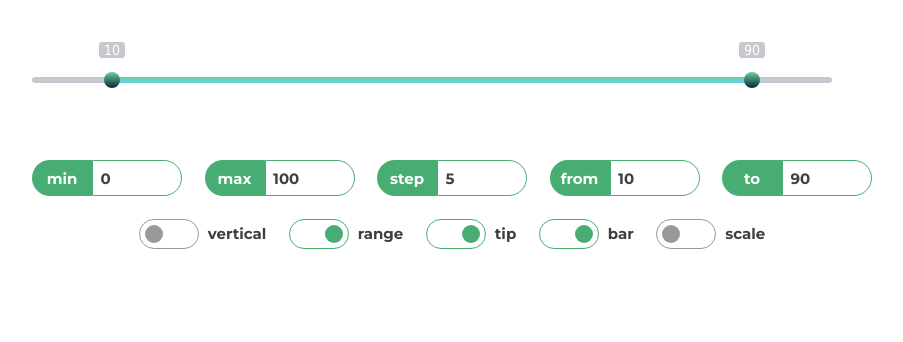
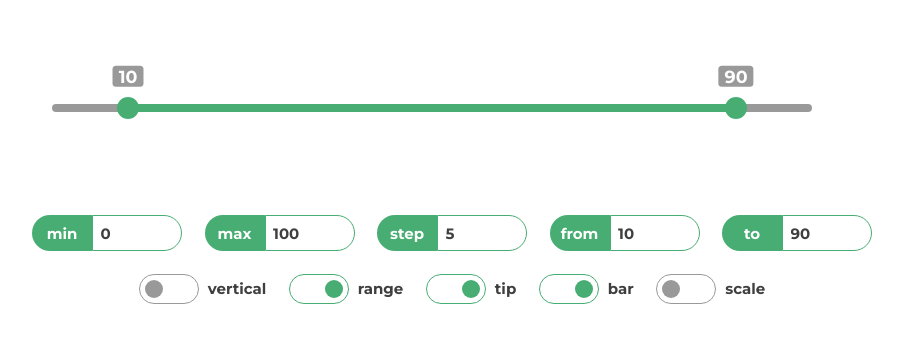
Before and after one commit to meanttobehere/slider, a website built with webpack: page src/main.html in a window 1280 px wide. Shown: the whole page, without its empty margins (188-1091 px from the left). Built offline with nearby package versions, Linux system fonts and the light colour scheme.

Commit message:
view update: elements interfaces moved into separate files, css fix

```diff
--- a/src/slider/view/bar/bar.css
+++ b/src/slider/view/bar/bar.css
@@ -1,27 +1,29 @@
+@import '../view.css';
+
 .slider__bar{
     position: relative;
-    height: 6px;
-    border-radius: 3px;
-    background: rgba(31, 32, 65, 0.25);
+    height: 0.4em;
+    border-radius: 0.2em;
+    background: var(--slider-lightgray-color);
     z-index: 1;
     flex-grow: 1;
 }
 
-.slider__container_vertical .slider__bar{
-    height: inherit;
-    max-width: 6px;
-}
-
 .slider__progressSegment{
     position: absolute;
-    background: linear-gradient(180deg, #6FCF97 0%, #66D2EA 100%);
-    height: 6px;
-    border-radius: 3px;
-    top: 0px;
+    background: var(--slider-primary-color);
+    height: 0.4em;
+    border-radius: 0.2em;
+    top: 0;
     z-index: 2;
 }
 
+.slider__container_vertical .slider__bar{
+    height: inherit;
+    max-width: 0.4em;
+}
+
 .slider__container_vertical .slider__progressSegment{
-    width: 6px;
-    top: 0px;
+    width: 0.4em;
+    top: 0;
 }
--- a/src/slider/view/bar/bar.ts
+++ b/src/slider/view/bar/bar.ts
@@ -1,15 +1,5 @@
 import "./bar.css"
-
-interface BarInterface{
-    render: (props: BarProps) => void;
-}
-
-export interface BarProps{
-    progressbar: boolean;
-    vertical: boolean;
-    intervalStartPos: number;
-    intervalEndPos: number;
-}
+import { BarInterface, BarProps } from "./barInterface";
 
 export default class Bar implements BarInterface{
     private $bar: JQuery;
@@ -33,15 +23,12 @@ export default class Bar implements BarInterface{
         else
             this.$progressSegment.show();
 
-        let length = props.intervalEndPos - props.intervalStartPos;
-        let offset = props.intervalStartPos;
-
-        let properties = {
-            length: props.vertical ? "height" : "width",
-            offset: props.vertical ? "top" : "left",
+        if (props.vertical){
+            this.$progressSegment.css({"height": props.intervalLength + "%", "width": ""});
+            this.$progressSegment.css({"top": props.intervalStartPos + "%", "left": ""});
+        } else{
+            this.$progressSegment.css({"width": props.intervalLength + "%", "height": ""});
+            this.$progressSegment.css({"left": props.intervalStartPos + "%", "top": ""});
         }
-
-        this.$progressSegment.css(properties.length, length + "%");
-        this.$progressSegment.css(properties.offset, offset + "%");
     }
 }
--- /dev/null
+++ b/src/slider/view/bar/barInterface.ts
@@ -0,0 +1,10 @@
+export interface BarInterface{
+    render: (props: BarProps) => void;
+}
+
+export interface BarProps{
+    progressbar: boolean;
+    vertical: boolean;
+    intervalStartPos: number;
+    intervalLength: number;
+}
--- a/src/slider/view/pointer/pointer.css
+++ b/src/slider/view/pointer/pointer.css
@@ -1,17 +1,14 @@
+@import '../view.css';
+
 .slider__pointer{
     position: absolute;
-    width: 16px;
-    height: 16px;
     transform: translate(-50%, -50%);
+    width: 1.1em;
+    height: 1.1em;
     box-sizing: border-box;
-    border-radius: 10px;
+    border-radius: 0.55em;
     z-index: 3;
     cursor: pointer;
     user-select: none;
-    background: linear-gradient(180deg, #6FCF97 0%, #012d36 100%);
+    background: var(--slider-primary-color);
 }
-
-.slider__pointer:hover{
-    background: goldenrod;
-    cursor: pointer;
-}
--- a/src/slider/view/pointer/pointer.ts
+++ b/src/slider/view/pointer/pointer.ts
@@ -1,32 +1,12 @@
 import './pointer.css'
-
-interface PointerInterface{
-    render: (props: PointerProps) => void;
-    setEventsHandlers: (
-        startMoveEventHandler: PointerStartMoveEventHandler,
-        moveEventHandler: PointerMoveEventHandler,
-        endMoveEventHandler: PointerEndMoveEventHandler
-    ) => void;
-}
-
-export interface PointerProps{
-    display: boolean,
-    vertical: boolean;
-    position: number;
-}
-
-export type PointerMoveEventHandler = (distance: number, isSecond: boolean) => void;
-export type PointerStartMoveEventHandler = (isSecond: boolean) => void;
-export type PointerEndMoveEventHandler = (isSecond: boolean) => void;
+import { PointerInterface, PointerObserver, PointerProps } from './pointerInterface';
 
 export default class Pointer implements PointerInterface
 {
     private $pointer: JQuery;
+    private observer: PointerObserver;
     private isSecond: boolean;
     private isVertical: boolean;
-    private startMoveEventHandler: PointerStartMoveEventHandler;
-    private moveEventHandler: PointerMoveEventHandler;
-    private endMoveEventHandler: PointerEndMoveEventHandler;
 
     constructor(node: JQuery, isSecond?: boolean){
         this.$pointer = $('<div>', {class: 'slider__pointer'});
@@ -45,8 +25,7 @@ export default class Pointer implements PointerInterface
         } else
             this.$pointer.show();
 
-        if (props.vertical)
-            this.isVertical = true;
+        this.isVertical = props.vertical;
 
         if (props.vertical){
             this.$pointer.css("top", props.position + "%");
@@ -57,14 +36,8 @@ export default class Pointer implements PointerInterface
         }
     }
 
-    setEventsHandlers(
-        startMoveEventHandler: PointerStartMoveEventHandler,
-        moveEventHandler: PointerMoveEventHandler,
-        endMoveEventHandler: PointerEndMoveEventHandler
-    ){
-        this.startMoveEventHandler = startMoveEventHandler;
-        this.moveEventHandler = moveEventHandler;
-        this.endMoveEventHandler = endMoveEventHandler;
+    setObserver(observer: PointerObserver){
+        this.observer = observer;
     }
 
     private initDragEvents()
@@ -79,20 +52,20 @@ export default class Pointer implements PointerInterface
             let distanceY = posY - this.$pointer[0].getBoundingClientRect().top;
             let distancePercentX = distanceX / this.$pointer.parent().width() * 100;
             let distancePercentY = distanceY / this.$pointer.parent().height() * 100;
-            this.moveEventHandler?.(this.isVertical ? distancePercentY : distancePercentX, this.isSecond);
+            this.observer?.move(this.isVertical ? distancePercentY : distancePercentX, this.isSecond);
         }).bind(this);
 
         let pointerMouseUpEvent = (function mouseUpEvent(){
-            document.removeEventListener('mousemove', pointerMouseMove);
-            this.endMoveEventHandler?.(this.isSecond);
+            $(document).off("mousemove", pointerMouseMove);
+            this.observer?.endMove(this.isSecond);
         }).bind(this);
 
         let pointerMoueseDownEvent = (function mouseDownEvent(event: MouseEvent){
-            document.addEventListener('mousemove', pointerMouseMove);
-            document.addEventListener('mouseup', pointerMouseUpEvent, {once: true});
+            $(document).on("mousemove", pointerMouseMove);
+            $(document).one("mouseup", pointerMouseUpEvent);
             offsetX = event.offsetX;
             offsetY = event.offsetY;
-            this.startMoveEventHandler?.(this.isSecond);
+            this.observer?.startMove(this.isSecond);
         }).bind(this);
 
         this.$pointer.on("mousedown", pointerMoueseDownEvent);
--- /dev/null
+++ b/src/slider/view/pointer/pointerInterface.ts
@@ -0,0 +1,20 @@
+export interface PointerInterface{
+    render: (props: PointerProps) => void;
+    setObserver: (observer: PointerObserver) => void;
+}
+
+export interface PointerProps{
+    display: boolean,
+    vertical: boolean;
+    position: number;
+}
+
+export interface PointerObserver{
+    startMove: PointerStartMoveEventHandler;
+    move: PointerMoveEventHandler;
+    endMove: PointerEndMoveEventHandler;
+}
+
+export type PointerMoveEventHandler = (distance: number, isSecond: boolean) => void;
+export type PointerStartMoveEventHandler = (isSecond: boolean) => void;
+export type PointerEndMoveEventHandler = (isSecond: boolean) => void;
--- a/src/slider/view/scale/scale.ts
+++ b/src/slider/view/scale/scale.ts
@@ -1,22 +1,10 @@
 import './scale.css';
-
-interface ScaleInterface{
-    render: (props: ScaleProps) => void;
-    setClickEventHandler: (eventHandler: ScaleClickEventHandler) => void;
-}
-
-export interface ScaleProps{
-    display: boolean;
-    vertical: boolean;
-    labels: Array<string>;
-}
-
-export type ScaleClickEventHandler = (labelNum: number) => void;
+import { ScaleInterface, ScaleObserver, ScaleProps } from './scaleInterface';
 
 export default class Scale implements ScaleInterface
 {
     private $scale: JQuery;
-    private clickEventHandler: ScaleClickEventHandler;
+    private observer: ScaleObserver;
 
     constructor(node: JQuery){
         this.$scale = $("<div>", {class: "slider__scale"});
@@ -31,26 +19,32 @@ export default class Scale implements ScaleInterface
         } else
             this.$scale.show();
 
-        while (this.$scale.children().length < props.labels.length){
-            let $label = $("<div>", {class: "slider__scale-label"});
-            this.$scale.append($label);
-            $label.on("click", () => {
-                this.clickEventHandler?.(this.$scale.children().index($label));
-            })
+        while (this.$scale.children().length != props.labels.length){
+            if (this.$scale.children().length < props.labels.length){
+                let $label = $("<div>", {class: "slider__scale-label"});
+                this.$scale.append($label);
+            } else{
+                this.$scale.children().last().remove();
+            }
         }
 
-        this.$scale.children().filter(function(idx){
-            return idx >= props.labels.length
-        }).remove();
+        props.labels.forEach((label, idx) => {
+            let $label = $(this.$scale.children()[idx]);
 
-        let property = props.vertical ? "top" : "left";
-        this.$scale.children().each(function(idx){
-            $(this).text(props.labels[idx]);
-            $(this).css(property, (idx / (props.labels.length - 1)) * 100 + "%");
-        });
+            $label.off("click");
+            $label.on("click", () => {
+                this.observer?.click(label.pos);
+            })
+
+            $label.text(label.val);
+            if (props.vertical)
+                $label.css({"top": label.pos + "%", "left": ""});
+            else
+                $label.css({"left": label.pos + "%", "top": ""});
+        })
     }
 
-    setClickEventHandler(eventHandler: ScaleClickEventHandler){
-        this.clickEventHandler = eventHandler;
+    setObserver(observer: ScaleObserver){
+        this.observer = observer;
     }
 }
--- /dev/null
+++ b/src/slider/view/scale/scaleInterface.ts
@@ -0,0 +1,16 @@
+export interface ScaleInterface{
+    render: (props: ScaleProps) => void;
+    setObserver: (observer: ScaleObserver) => void;
+}
+
+export interface ScaleProps{
+    display: boolean;
+    vertical: boolean;
+    labels: Array<{val: string, pos: number}>;
+}
+
+export interface ScaleObserver{
+    click: ScaleClickEventHandler;
+}
+
+export type ScaleClickEventHandler = (position: number) => void;
--- a/src/slider/view/tip/tip.css
+++ b/src/slider/view/tip/tip.css
@@ -1,15 +1,21 @@
+@import '../view.css';
+
 .slider__tip{
     position: absolute;
-    padding: 0px 5px;
-    transform: translate(-50%, -50%);
+    padding: 0 0.35em;
+    transform: translate(-50%, -20%);
     display: flex;
     align-items: center;
     justify-content: center;
 
     user-select: none;
-    font-size: 14px;
-    font-family: Tahoma, sans-serif;
-    background: rgba(31, 32, 65, 0.25);
-    border-radius: 3px;
-    color: white;
+    font-size: 0.875em;
+    background: var(--slider-lightgray-color);
+    border-radius: 0.2em;
+    color: var(--slider-white-color);
 }
+
+.slider__container_vertical .slider__tip{
+    transform: translate(-100%, -50%);
+    left: 1.6em;
+}
--- a/src/slider/view/tip/tip.ts
+++ b/src/slider/view/tip/tip.ts
@@ -1,15 +1,5 @@
 import './tip.css'
-
-interface TipInterface{
-    render: (props: TipProps) => void;
-}
-
-export interface TipProps{
-    display: boolean;
-    vertical: boolean;
-    position: number;
-    value: string;
-}
+import { TipInterface, TipProps } from './tipInterface';
 
 export default class Tip implements TipInterface
 {
@@ -29,9 +19,11 @@ export default class Tip implements TipInterface
         } else
             this.$tip.show();
 
-        let property = props.vertical ? "top" : "left";
+        if (props.vertical)
+            this.$tip.css({"top": props.position + "%", "left": ""});
+        else
+            this.$tip.css({"left": props.position + "%", "top": ""});
 
-        this.$tip.css(property, props.position + "%");
         this.$tip.text(props.value);
     }
 }
--- /dev/null
+++ b/src/slider/view/tip/tipInterface.ts
@@ -0,0 +1,10 @@
+export interface TipInterface{
+    render: (props: TipProps) => void;
+}
+
+export interface TipProps{
+    display: boolean;
+    vertical: boolean;
+    position: number;
+    value: string;
+}
--- a/src/slider/view/view.css
+++ b/src/slider/view/view.css
@@ -1,18 +1,34 @@
+@import url('https://fonts.googleapis.com/css2?family=Montserrat:wght@400;700&display=swap');
+
+:root {
+    --slider-primary-color: #47ad72;
+    --slider-white-color: white;
+    --slider-gray-color: #3f3f3f;
+    --slider-lightgray-color: #999999;
+    --slider-main-size: 20px;
+}
+
 .slider__container{
     display: flex;
     align-items: center;
     flex-wrap: wrap;
+
+    font-size: var(--slider-main-size);
+    font-family: "Montserrat";
+    font-weight: bold;
+
+    padding: 1em;
 }
 
 .slider__tips-container{
     position: relative;
-    height: 20px;
+    height: 1.25em;
     flex-basis: 100%;
 }
 
 .slider__bar-container{
     position: relative;
-    height: 20px;
+    height: 1.25em;
     flex-basis: 100%;
 
     display: flex;
@@ -22,7 +38,7 @@
 
 .slider__scale-container{
     position: relative;
-    height: 20px;
+    height: 1.25em;
     flex-basis: 100%;
 
     display: flex;
@@ -33,9 +49,10 @@
 .slider__container_vertical{
     height: inherit;
     flex-flow: row;
+    column-gap: 0.2em;
 }
 
 .slider__container_vertical > *{
     height: inherit;
-    max-width: 20px;
+    max-width: 1.5em;
 }
--- a/src/slider/view/view.ts
+++ b/src/slider/view/view.ts
@@ -1,14 +1,16 @@
 import './view.css'
 import { ViewInterface, ViewProps, ViewObserver } from './viewInterface';
-import Pointer, { PointerStartMoveEventHandler, PointerMoveEventHandler, PointerEndMoveEventHandler,  PointerProps } from "./pointer/pointer"
-import Bar, { BarProps } from './bar/bar';
-import Scale, { ScaleClickEventHandler, ScaleProps } from './scale/scale';
-import Tip, { TipProps } from './tip/tip';
+import Pointer from "./pointer/pointer";
+import { PointerObserver, PointerProps } from './pointer/pointerInterface';
+import Bar from './bar/bar';
+import { BarProps } from './bar/barInterface';
+import Scale from './scale/scale';
+import { ScaleObserver, ScaleProps} from './scale/scaleInterface';
+import Tip from './tip/tip';
+import { TipProps } from './tip/tipInterface';
 
 export default class View implements ViewInterface
 {
-    private observer: ViewObserver;
-
     private $container: JQuery;
     private $barContainer: JQuery;
     private $scaleContainer: JQuery;
@@ -20,6 +22,8 @@ export default class View implements ViewInterface
     private secondPointer: Pointer;
     private tip: Tip;
     private secondTip: Tip;
+
+    private observer: ViewObserver;
 
     constructor(node: JQuery)
     {
@@ -42,14 +46,9 @@ export default class View implements ViewInterface
         this.secondTip = new Tip(this.$tipsContainer);
 
         [this.pointer, this.secondPointer].forEach(pointer => {
-            pointer.setEventsHandlers(
-                this.GetPointerStartMoveEventHandler(),
-                this.GetPointerMoveEventHandler(),
-                this.GetPointerEndMoveEventHandler()
-            )
+            pointer.setObserver(this.createPointerObserver());
         })
-
-        this.scale.setClickEventHandler(this.GetScaleClickEventHandler());
+        this.scale.setObserver(this.createScaleObserver());
     }
 
     render(props: ViewProps, renderOnlyPositionDependedElements?: boolean)
@@ -63,7 +62,7 @@ export default class View implements ViewInterface
             progressbar: props.displayProgressBar,
             vertical: props.typeVertical,
             intervalStartPos: props.typeRange ? props.pointerPosition : 0,
-            intervalEndPos: props.typeRange ? props.secondPointerPosition : props.pointerPosition,
+            intervalLength: props.typeRange ? props.secondPointerPosition - props.pointerPosition : props.pointerPosition,
         }
 
         let scaleProps: ScaleProps = {
@@ -112,23 +111,17 @@ export default class View implements ViewInterface
         this.observer = viewObserver;
     }
 
-    private GetPointerStartMoveEventHandler(){
-        let eventHandler: PointerStartMoveEventHandler = (isSecond: boolean) => (this.observer?.pointerStartMove(isSecond));
-        return eventHandler;
+    private createPointerObserver(): PointerObserver{
+        return {
+            startMove: (isSecond: boolean) => (this.observer?.pointerStartMove(isSecond)),
+            move: (position: number, isSecond: boolean) => (this.observer?.pointerMove(position, isSecond)),
+            endMove: (isSecond: boolean) => (this.observer?.pointerEndMove(isSecond)),
+        }
     }
 
-    private GetPointerMoveEventHandler(){
-        let eventHandler: PointerMoveEventHandler = (position: number, isSecond: boolean) => (this.observer?.pointerMove(position, isSecond));
-        return eventHandler;
-    }
-
-    private GetPointerEndMoveEventHandler(){
-        let eventHandler: PointerEndMoveEventHandler = (isSecond: boolean) => (this.observer?.pointerEndMove(isSecond));
-        return eventHandler;
-    }
-
-    private GetScaleClickEventHandler(){
-        let eventHandler: ScaleClickEventHandler = (labelNum: number) => (this.observer?.clickOnScale(labelNum));
-        return eventHandler;
+    private createScaleObserver(): ScaleObserver{
+        return {
+            click: (position: number) => (this.observer?.clickOnScale(position)),
+        }
     }
 }
```
Also changed, not shown: src/slider/view/scale/scale.css (+7 -6 lines), src/slider/view/test/view.spec.ts (added, +5 -0 lines), src/slider/view/viewInterface.ts (+16 -3 lines).
